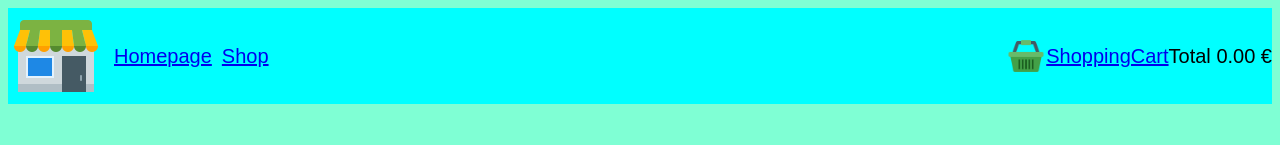
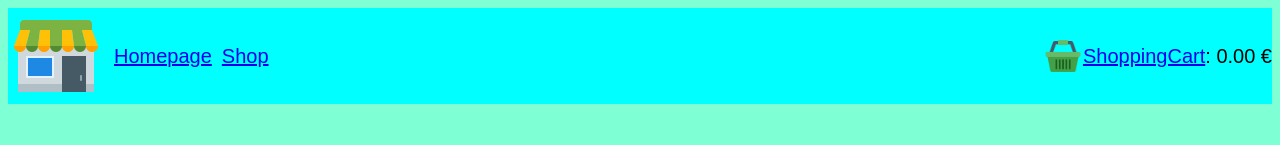
Before and after one commit to Paul-prog44/Shopping-Site, a React (Vite) app: page /shoppingpage in a window 1280 px wide. Shown: the top 145 px of the page. Built offline with nearby package versions, Linux system fonts and the light colour scheme; no server answers.

Commit message:
Moved router to App.jsx, set useContext for cart

```diff
--- /dev/null
+++ b/src/App.jsx
@@ -0,0 +1,35 @@
+import React, { useState } from 'react';
+import { RouterProvider, createBrowserRouter } from 'react-router-dom';
+import Homepage from './Homepage.jsx';
+import ShoppingPage from './ShoppingPage.jsx';
+import ErrorPage from './ErrorPage.jsx';
+import ShoppingCart from './components/shoppingCart/ShoppingCart.jsx';
+import CartContext from './CartContext'; // Assurez-vous de créer ce contexte
+
+const router = createBrowserRouter([
+    {
+      path:"/",
+      element: <Homepage/>,
+      errorElement: <ErrorPage/>
+    },
+    {
+      path:"/shoppingpage",
+      element: <ShoppingPage/>
+    },
+    {
+      path:"/shoppingcart",
+      element: <ShoppingCart/>
+    }
+  ])
+
+function App() {
+const [cart, setCart] = useState([])
+
+return (
+    <CartContext.Provider value={{ cart, setCart }}>
+        <RouterProvider router={router}/>
+    </CartContext.Provider>
+)
+}
+
+export default App
--- /dev/null
+++ b/src/CartContext.js
@@ -0,0 +1,5 @@
+import { createContext } from 'react';
+
+const CartContext = createContext()
+
+export default CartContext
--- a/src/Homepage.jsx
+++ b/src/Homepage.jsx
@@ -13,7 +13,7 @@ function Homepage() {
     </header>
 
 
-    <div class="container">
+    <div className="container">
         <section>
             <h2>Notre Vision</h2>
             <p>Chez Mon magasin, nous croyons fermement qu'il est possible de conjuguer consommation et conscience. Notre vision est de devenir le leader du commerce éthique, où chaque produit acheté contribue à un avenir meilleur pour notre planète et ses habitants. Nous nous engageons à offrir à nos clients des articles qui incarnent la qualité, la durabilité et l'équité.</p>
@@ -37,7 +37,7 @@ function Homepage() {
             <p>La qualité est au cœur de notre démarche. Chaque produit que nous proposons est rigoureusement testé pour garantir sa longévité et sa performance. Nous privilégions des fournisseurs qui partagent notre engagement pour la durabilité, en utilisant des matériaux de haute qualité et des procédés de fabrication respectueux de l'environnement.</p>
         </section>
 
-        <section class="environementDiv">
+        <section className="environementDiv">
             <div>
             <h2>Engagement Environnemental</h2>
             <p>Mon magasin s'engage à minimiser son empreinte écologique à chaque étape de son activité. Nous adoptons des pratiques durables telles que :</p>
--- a/src/ShoppingPage.jsx
+++ b/src/ShoppingPage.jsx
@@ -1,15 +1,15 @@
-import { Link } from "react-router-dom"
 import NavigationBar from "./components/navigationBar/NavigationBar"
-import { useEffect, useState } from "react"
+import { useContext, useEffect, useState } from "react"
 import ObjectCard from "./components/objectCard/ObjectCard"
+import CartContext from './CartContext'
 
 
 function ShoppingPage() {
 
+    const { cart, setCart } = useContext(CartContext)
     const [products, setProducts] = useState(null)
     const [loading, setLoading] = useState(true)
     const [error, setError] = useState(null)
-    const [shoppingCart , setShoppingCart] = useState([])
 
 
 
@@ -36,13 +36,13 @@ function ShoppingPage() {
 
 
     const addProduct = (newProduct) => {
-        setShoppingCart([...shoppingCart, newProduct])
+        setCart([...cart, newProduct])
     }
 
 
     return (
         <>
-            <NavigationBar shoppingCart={shoppingCart}/>
+            <NavigationBar/>
             <h1>Shopping page</h1>
             {loading && <p>Veuillez patientez</p>}
             {error && <p>Une erreur est survenue, merci de réessayer</p>}
--- a/src/components/navigationBar/NavigationBar.jsx
+++ b/src/components/navigationBar/NavigationBar.jsx
@@ -2,6 +2,8 @@ import { Link } from "react-router-dom";
 import styles from "./navigationBar.module.css"
 import logo from '../../assets/LogoShop.png'
 import panier from '../../assets/panier.png'
+import { useContext } from "react";
+import CartContext from "../../CartContext";
 
 const linkStyle = {
     margin:10
@@ -12,11 +14,12 @@ const divStyle = {
     alignItems:'center'
 }
 
-function NavigationBar({shoppingCart}) {
-    let total = 0
-    //On vérifie si shopping cart n'est pas null avant de mapper sur les élements qu'il contient
-    shoppingCart && shoppingCart.map((product) => {
-        total += product.price
+function NavigationBar() {
+    const { cart } = useContext(CartContext)
+
+    let totalCartValue=0
+    cart && cart.map((objectInCart) => {
+        totalCartValue += objectInCart.price
     })
 
     return (
@@ -29,7 +32,7 @@ function NavigationBar({shoppingCart}) {
             <div style={divStyle}>
                 <img src={panier} style={{width:40}}/>
                 <Link to="/shoppingcart">ShoppingCart</Link>
-                <p>Total {total.toFixed(2)} €</p>
+                <p>: {totalCartValue.toFixed(2)} €</p>
             </div>
         </div>
 
--- a/src/components/objectCard/ObjectCard.jsx
+++ b/src/components/objectCard/ObjectCard.jsx
@@ -10,6 +10,7 @@ function ObjectCard({product, addProduct}) {
         <img src={product.image} style={{width:150}}/>
         <p>{product.title}</p>
         <p>{product.price}€</p>
+        {/* //TODO : Styliser le bouton */}
         <button
             type='button'
             onClick={onButtonClick}>
--- a/src/main.jsx
+++ b/src/main.jsx
@@ -1,29 +1,11 @@
-import React from 'react'
-import ReactDOM from 'react-dom/client'
-import Homepage from './Homepage.jsx'
-import { RouterProvider, createBrowserRouter } from 'react-router-dom'
-import ShoppingPage from './ShoppingPage.jsx'
-import ErrorPage from './ErrorPage.jsx'
-import ShoppingCart from './components/shoppingCart/ShoppingCart.jsx'
+import React from 'react';
+import ReactDOM from 'react-dom/client';
+import App from './App.jsx';
 
-const router = createBrowserRouter([
-  {
-    path:"/",
-    element: <Homepage/>,
-    errorElement: <ErrorPage/>
-  },
-  {
-    path:"/shoppingpage",
-    element: <ShoppingPage/>
-  },
-  {
-    path:"/shoppingcart",
-    element: <ShoppingCart/>
-  }
-])
+
 
 ReactDOM.createRoot(document.getElementById('root')).render(
   <React.StrictMode>
-    <RouterProvider router={router} />
+    <App />
   </React.StrictMode>,
 )
```
